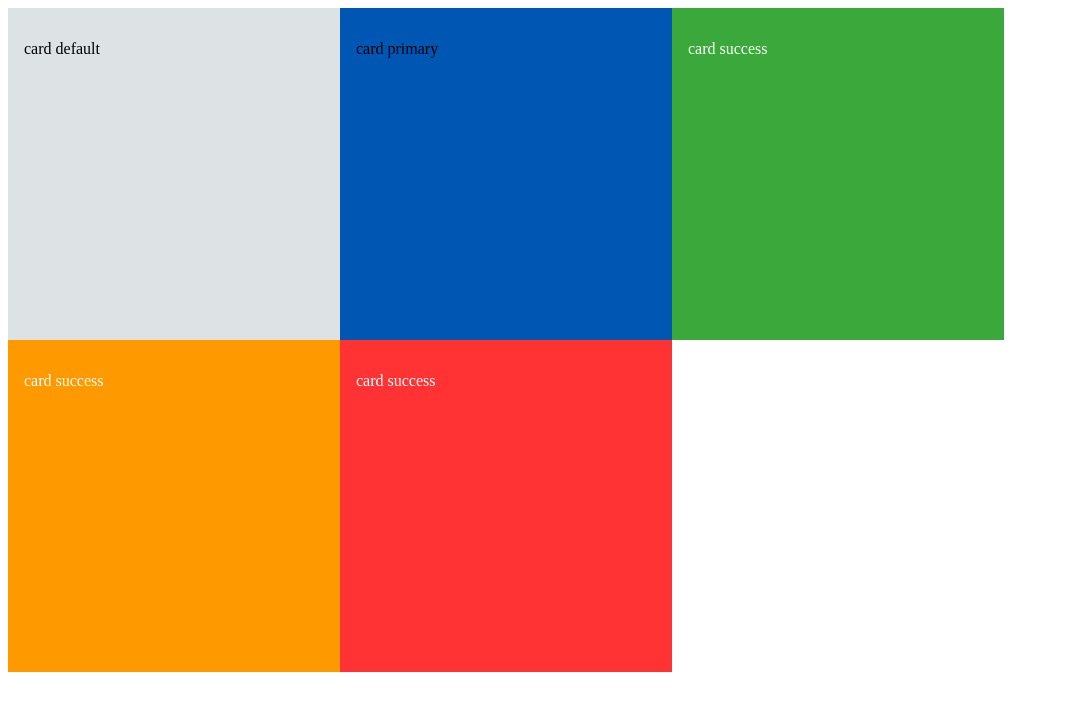
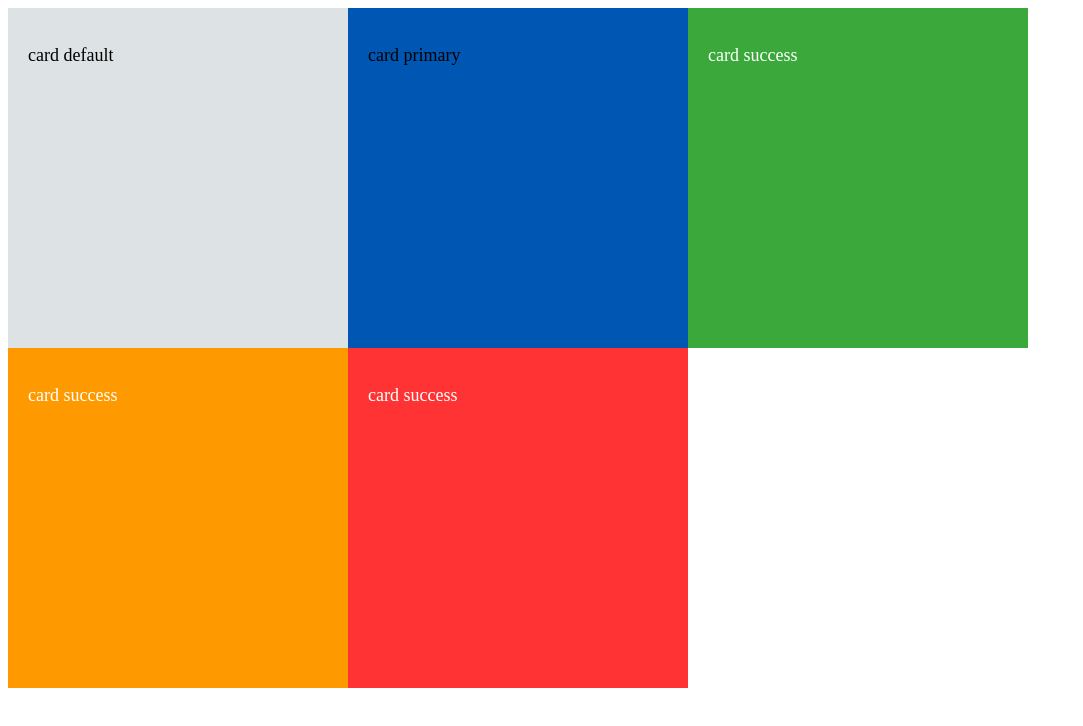
Before and after one commit to begprod/design_system_api, a plain HTML site: page index.html in a window 1280 px wide. Shown: the whole page, without its empty margins (0-1083 px from the left). Drawn offline with Linux system fonts and the light colour scheme.

Commit message:
added base text sizes, line sizes

```diff
--- a/css/theme/_base.css
+++ b/css/theme/_base.css
@@ -58,4 +58,24 @@
 	--space-4xl: 48px;
 	--space-5xl: 72px;
 	--space-6xl: 96px;
+
+	/* TEXT FONT SIZES, clamp - 1024*/
+	--size-typo-xs: 11px;
+	--size-typo-s: 13px;
+	--size-typo-m: 15px;
+	--size-typo-l: clamp(16px, 1.76vw, 18px);
+	--size-typo-xl: clamp(18px, 1.95vw, 20px);
+	--size-typo-2xl: clamp(20px, 2.34vw, 24px);
+	--size-typo-3xl: clamp(24px, 3.13vw, 32px);
+	--size-typo-4xl: clamp(32px, 3.91vw, 40px);
+
+	/* TEXT LINE HEIGHTS, clamp - 1024 */
+	--line-height-typo-xs: 15px;
+	--line-height-typo-s: 18px;
+	--line-height-typo-m: 21px;
+	--line-height-typo-l: clamp(22px, 2.44vw,25px);
+	--line-height-typo-xl: clamp(25px, 2.73vw, 28px);
+	--line-height-typo-2xl: clamp(28px, 3.32vw, 34px);
+	--line-height-typo-3xl: clamp(32px, 3.71vw, 38px);
+	--line-height-typo-4xl: clamp(38px, 4.69vw, 48px);
 }
--- a/index.html
+++ b/index.html
@@ -14,11 +14,13 @@
 		}
 
 		.card {
-			padding: var(--space-m);
+			padding: var(--space-l);
 			width: 300px;
 			height: 300px;
+			font-size: var(--size-typo-l);
+			line-height: var(--size-typo-l);
+			color: var(--color-typo-primary);
 			background-color: var(--color-bg-normal);
-			color: var(--color-typo-primary);
 		}
 
 		.card_primary {
```
